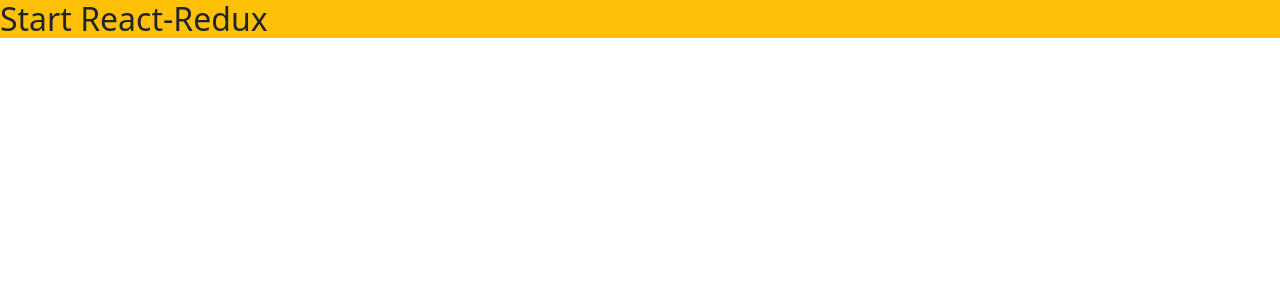
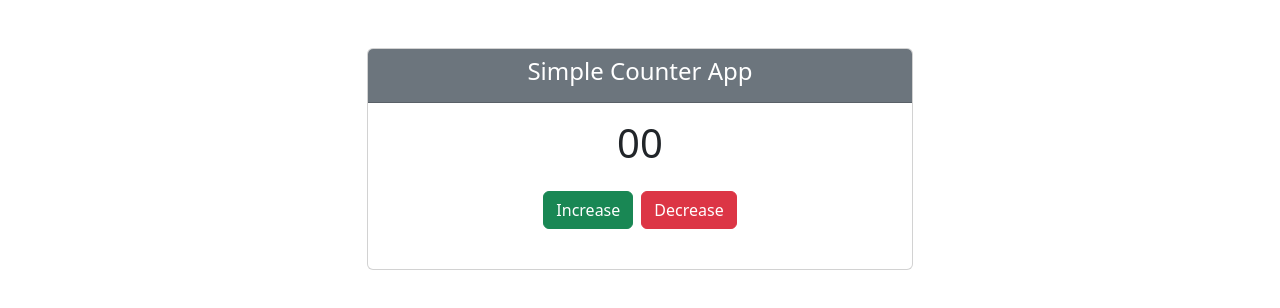
Before and after one commit to Nabab-Sharif/React-Redux-Counter-App, a React (Vite) app: page / in a window 1280 px wide. Shown: the top 308 px of the page. Built offline with nearby package versions, Linux system fonts and the light colour scheme.

Commit message:
style part done

```diff
--- a/src/App.jsx
+++ b/src/App.jsx
@@ -1,9 +1,10 @@
-import React from 'react'
+
+import CounterPage from './pages/CounterPage'
 
 const App = () => {
   return (
     <>
-      <h2 className='bg-warning'>Start React-Redux</h2>
+      <CounterPage />
     </>
   )
 }
--- /dev/null
+++ b/src/components/counter/CounterCard.jsx
@@ -0,0 +1,23 @@
+
+const Counter = () => {
+  return (
+    <>
+      <div className="card text-center">
+
+        <div className="card-header bg-secondary">
+          <h4 className="text-white text-center">Simple Counter App</h4>
+        </div>
+        <div className="card-body">
+          <h1>00</h1>
+          <div className="my-4">
+            <button className="btn btn-success">Increase</button>
+            <button className="btn btn-danger ms-2">Decrease</button>
+          </div>
+        </div>
+
+      </div>
+    </>
+  )
+}
+
+export default Counter
--- a/src/main.jsx
+++ b/src/main.jsx
@@ -2,9 +2,6 @@
 import ReactDOM from 'react-dom/client'
 import App from './App.jsx'
 import './index.css'
-
-/* The following line can be included in your src/index.js or App.js file */
-//for vite main.jsx , before did file index.js now main.js
 import 'bootstrap/dist/css/bootstrap.min.css';
 
 
--- /dev/null
+++ b/src/pages/CounterPage.jsx
@@ -0,0 +1,17 @@
+import CounterCard from "../components/counter/CounterCard"
+
+const CounterPage = () => {
+  return (
+    <>
+      <div className="container mt-5">
+        <div className="row d-flex justify-content-center">
+          <div className="col-md-6">
+            <CounterCard />
+          </div>
+        </div>
+      </div>
+    </>
+  )
+}
+
+export default CounterPage
```
